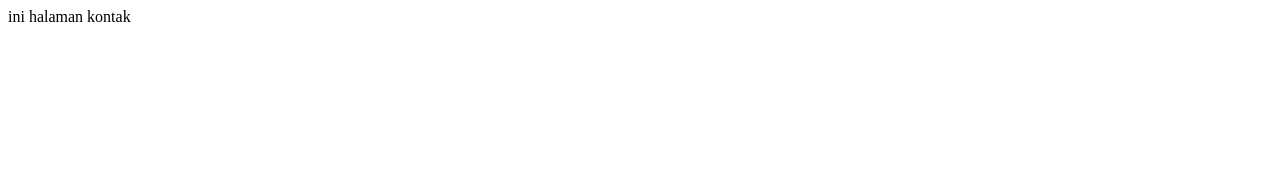
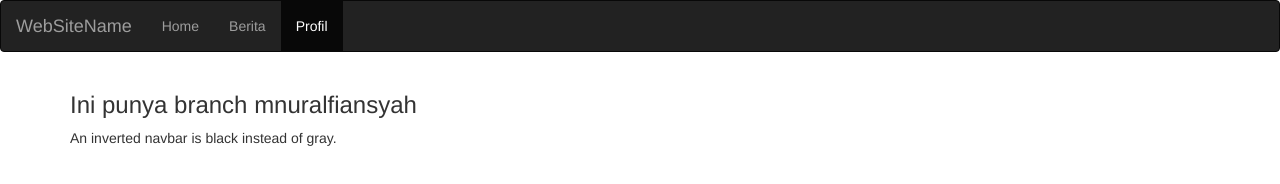
Before and after one commit to smktisamarindaworkshop/web_profil_sekolah, a plain HTML site: page kontak.html in a window 1280 px wide. Drawn offline with nearby package versions, Linux system fonts and the light colour scheme.

Commit message:
edit body sesuai branch

```diff
--- a/kontak.html
+++ b/kontak.html
@@ -1 +1,33 @@
-ini halaman kontak
+
+<!DOCTYPE html>
+<html lang="en">
+<head>
+  <title>Bootstrap Example</title>
+  <meta charset="utf-8">
+  <meta name="viewport" content="width=device-width, initial-scale=1">
+  <link rel="stylesheet" href="https://maxcdn.bootstrapcdn.com/bootstrap/3.4.1/css/bootstrap.min.css">
+  <script src="https://ajax.googleapis.com/ajax/libs/jquery/3.6.0/jquery.min.js"></script>
+  <script src="https://maxcdn.bootstrapcdn.com/bootstrap/3.4.1/js/bootstrap.min.js"></script>
+</head>
+<body>
+
+<nav class="navbar navbar-inverse">
+  <div class="container-fluid">
+    <div class="navbar-header">
+      <a class="navbar-brand" href="#">WebSiteName</a>
+    </div>
+    <ul class="nav navbar-nav">
+        <li ><a href="index.html">Home</a></li>
+        <li ><a href="berita.html" >Berita</a></li>  <!-----class activ berdasarkan file masing2-->
+        <li class="active"><a href="profil.html">Profil</a></li>
+    </ul>
+  </div>
+</nav>
+
+<div class="container">
+  <h3>Ini punya branch mnuralfiansyah</h3>
+  <p>An inverted navbar is black instead of gray.</p>
+</div>
+
+</body>
+</html>
```
